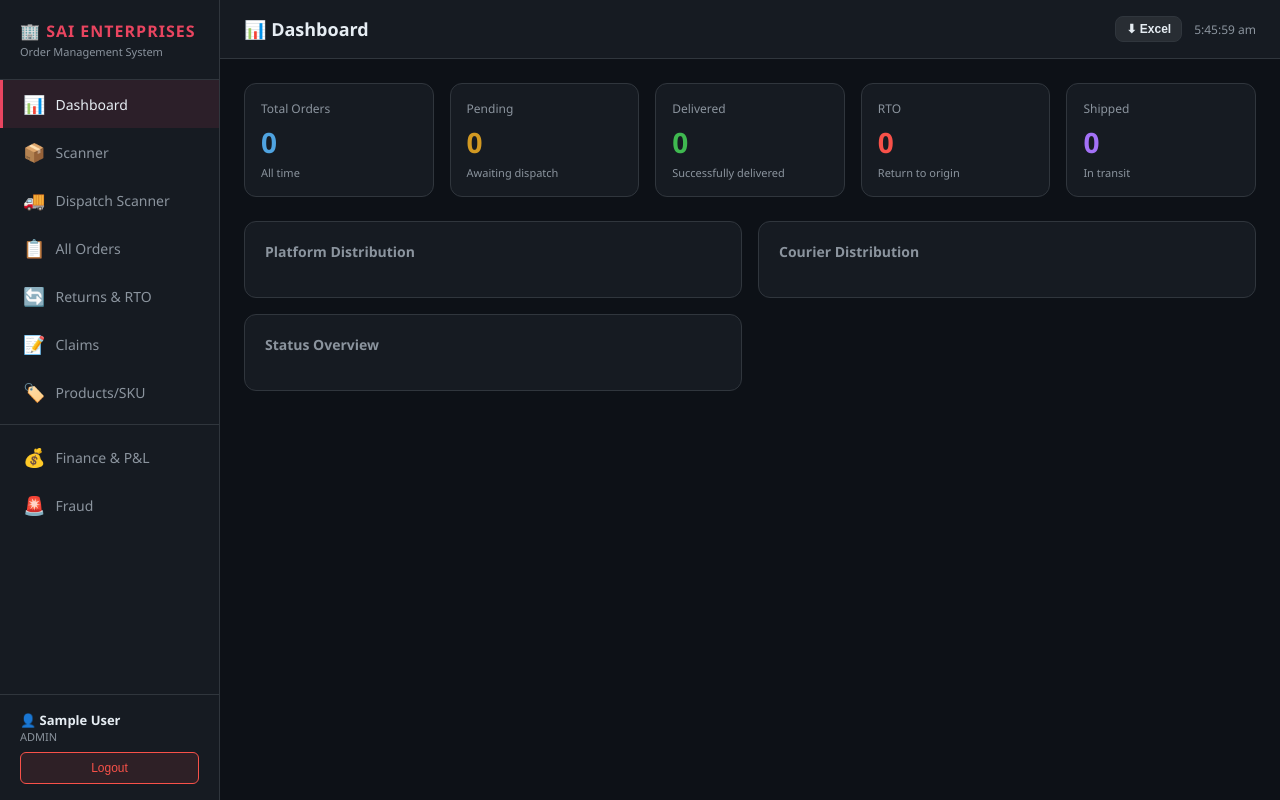
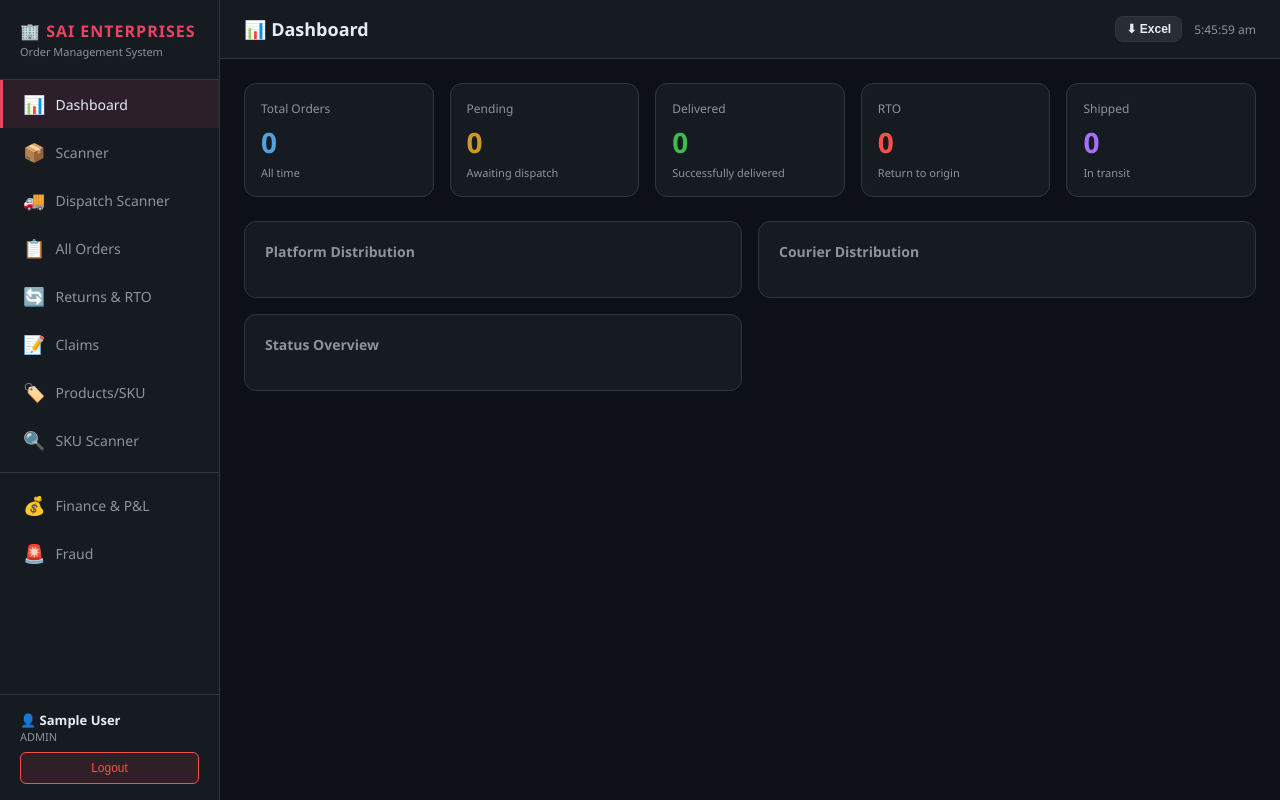
Before and after one commit to saienterprisesprabhu-jpg/sai-enterprises-oms, a Flask app: page / in a window 1280 px wide. Run offline with Flask 3, Linux system fonts and the light colour scheme; the visitor is signed in with stand-in values (Sample User, id 1); data that the repository does not hold is empty.

Commit message:
Update index.html

```diff
--- a/templates/index.html
+++ b/templates/index.html
@@ -156,6 +156,7 @@ textarea{background:rgba(255,255,255,0.05);border:1px solid var(--border);border
   <div class="nav-item" onclick="showTab('returns')"><span>🔄</span> Returns & RTO</div>
   <div class="nav-item" onclick="showTab('claims')"><span>📝</span> Claims</div>
   <div class="nav-item" onclick="showTab('products')"><span>🏷️</span> Products/SKU</div>
+  <div class="nav-item" onclick="showTab('skuscanner')"><span>🔍</span> SKU Scanner</div>
   {% if role == 'admin' %}
   <div class="nav-divider"></div>
   <div class="nav-item" onclick="showTab('finance')"><span>💰</span> Finance & P&L</div>
```
